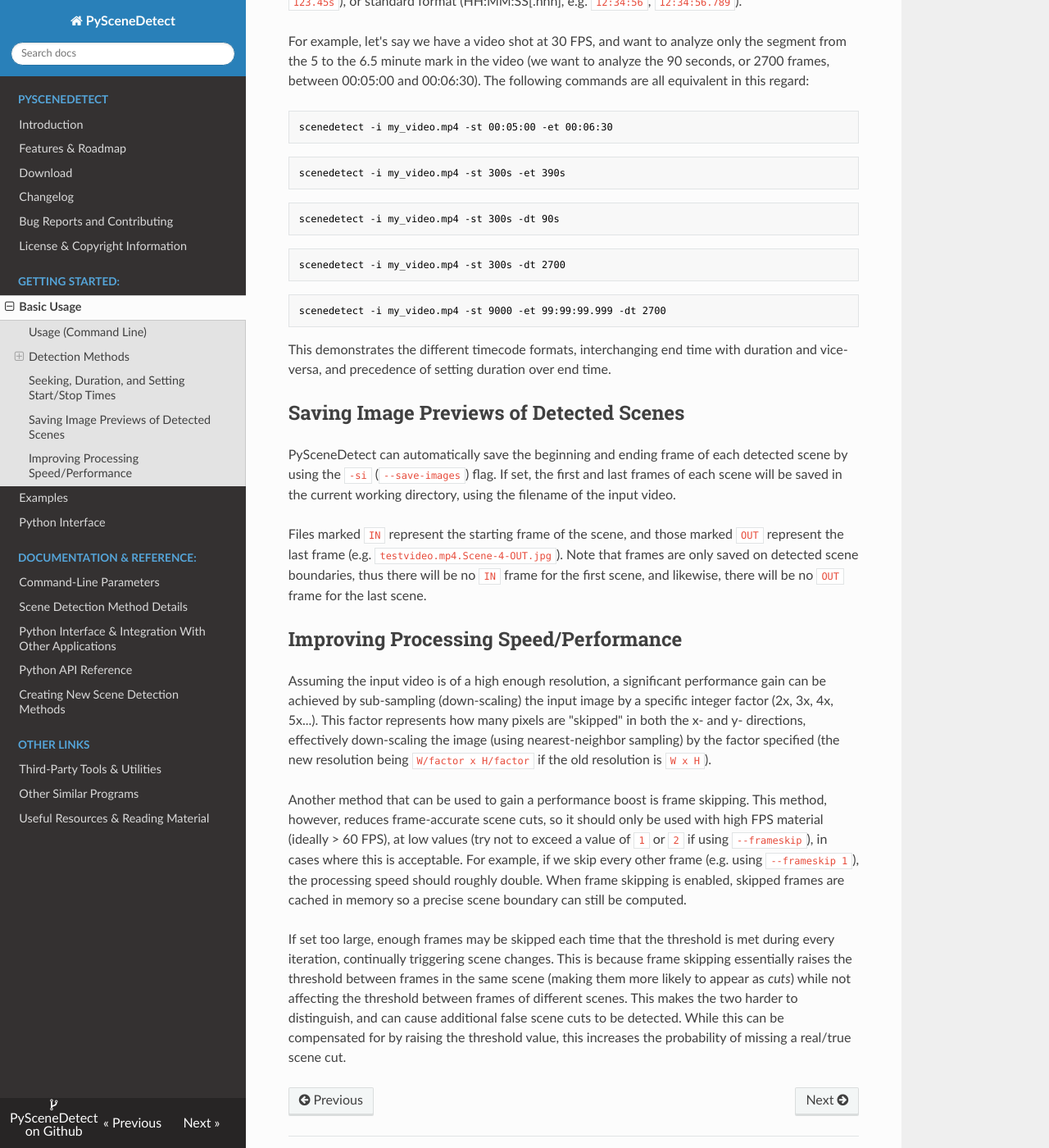
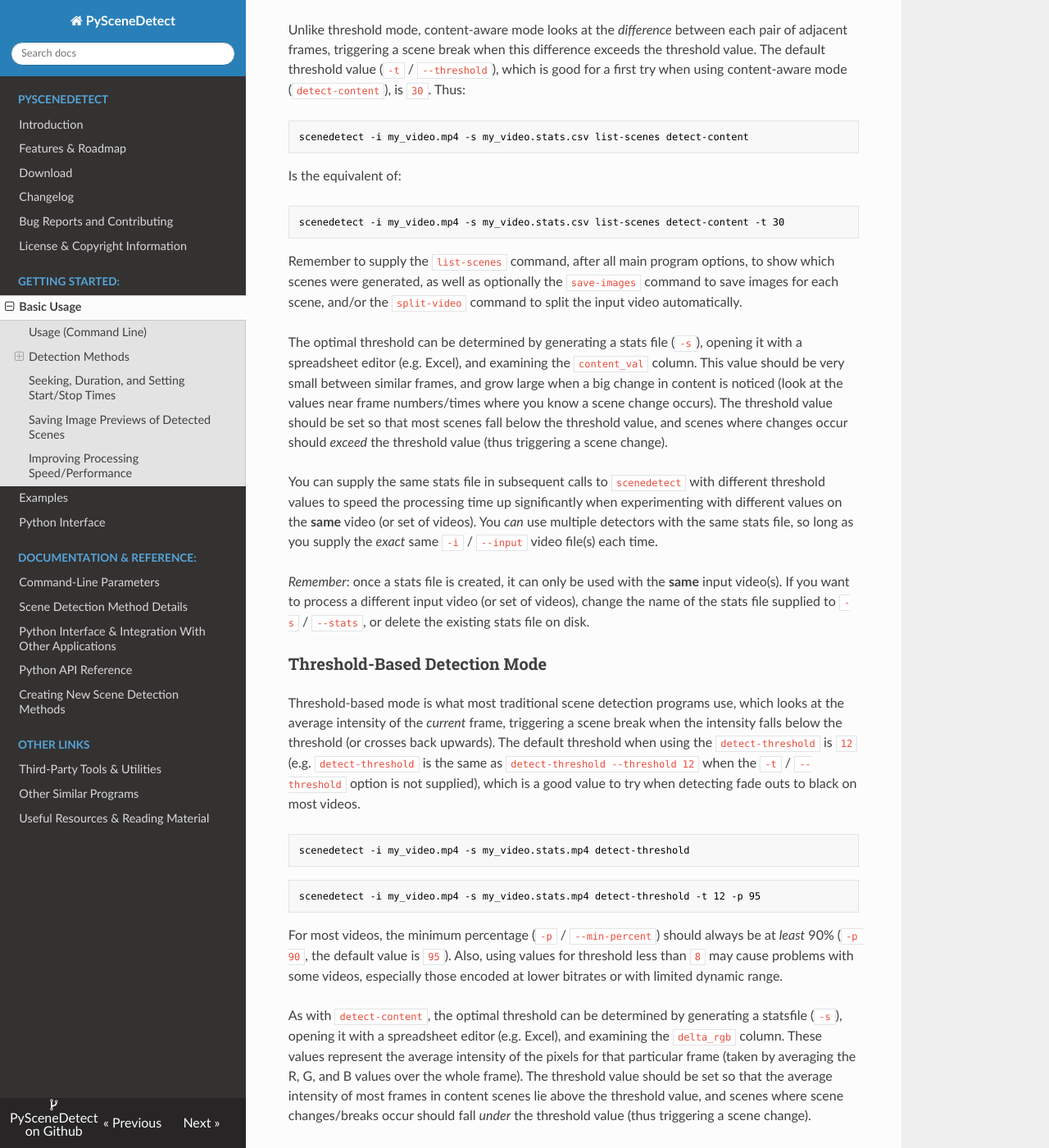
Before and after one commit to vovamushak/PySceneDetect, an MkDocs documentation site: the page built from docs/examples/usage.md, in a window 1280 px wide and 1400 px high, scrolled down 2133 px. Shown: the whole window at 82% size. Built offline with MkDocs 1.6.1, drawn with Linux system fonts in a browser that asks for light colours; nearby versions of some CDN libraries; old or Windows-style settings are respelled for this version of MkDocs; some of the changed text lies outside the part shown.

````diff
--- a/docs/examples/usage.md
+++ b/docs/examples/usage.md
@@ -6,81 +6,130 @@ This page outlines the most commonly used command-line options for using PyScene
 
 ## Usage (Command Line)
 
-Show help information and summary of command-line arguments:
+Basic usage of PySceneDetect is:
 
 ```rst
-scenedetect --help
+scenedetect [global options] [commands + command options]
 ```
 
-Perform content-aware scene detection on a video `my_video.mp4` ([example](usage-example.md)), and display a list of detected scenes:
+For example, to perform content-aware detection on a video, listing all scenes in the console, a text file, *and* saving each detected scene as image files:
 
 ```rst
-scenedetect -i my_video.mp4 -d content -t 30
+scenedetect --input my_video.mp4 --stats my_video.stats.mp4 detect-content list-scenes -o my_video.scene_list.csv save-images -o output_image_dir
 ```
 
-Same as above, but also split the input video into individual clips (starting from `output_scene-001.mkv`):
+Note that there is no particular order to each command, the only requirement is that all global program options appear before the first command, and all options for a given command immediately follow it.
+
+To show a summary of all global options/arguments, and a list of commands:
 
 ```rst
-scenedetect -i my_video.mp4 -d content -t 30 -o output_scene.mkv
+scenedetect help
 ```
 
-In order to effectively use PySceneDetect, you should become familiar with the basic command line options described below - especially the scene detection method/algorithm (`-d` / `--detector`) and the threshold/sensitivity value (`-t` / `--threshold`).  These are described in the following section with respect to each detection method (`content` and `threshold`).  Note that descriptions for all command-line arguments, as well as their default values, can be obtained by running PySceneDetect with the `-h` / `--help` flag.
+You can also type `help command` where `command` is a specific command (e.g. `list-scenes`, `detect-content`).  Also, to show a complete help listing for every command:
+
+```rst
+scenedetect help all
+```
+
+To start off, let's perform content-aware scene detection on a video `my_video.mp4` ([example](usage-example.md)) with the default threshold, and display a list of detected scenes:
+
+```rst
+scenedetect --input my_video.mp4 detect-content list-scenes
+```
+
+Next, the same, but also split the input video into individual clips (starting from `my_video-Scene-001.mp4`):
+
+```rst
+scenedetect --input my_video.mp4 detect-content list-scenes split-video
+```
+
+The `split-video` command requires either `ffmpeg` or `mkvmerge` to be available (if both are, `ffmpeg` is used by default).  PySceneDetect will copy the input video stream at the given scene cuts, which is fairly quick.  However, in some cases, this does not produce accurate output videos, as some video formats only allow splitting on keyframes.  This is especially apparent when some of the scenes are very short in length.
+
+To overcome this, you can also supply the `-p` / `--precise` option to the `split-video` command, which re-encodes the output videos when splitting the video into scenes (this requires `ffmpeg` to be available):
+
+```rst
+scenedetect --input my_video.mp4 detect-content list-scenes split-video
+```
+
+This ensures that each video starts and ends *exactly* at the timecodes PySceneDetect finds.  You can also override the codec arguments manually:
+
+```rst
+scenedetect --input my_video.mp4 detect-content list-scenes split-video --ffmpeg-args "-c:v libx264 -c:a aac"
+```
+
+In order to effectively use PySceneDetect, you should become familiar with the basic command line options described below - especially the scene detection method/algorithm (`detect-content` and `detect-threshold`) and the threshold/sensitivity value for each (both commands have an optional `-t` / `--threshold` value that can be set).  These are described in the following section with respect to each detection method.
+
+Lastly, note that descriptions for all command-line arguments, as well as their default values, can be obtained by running PySceneDetect with the `help` command, `help [command]` for a specific command, or `help all` for a complete help and command listing.
 
 
 ## Detection Methods
 
-There are two main detection methods PySceneDetect uses: `threshold` (comparing each frame to a set black level, useful for detecting cuts and fades to/from black), and `content` (compares each frame sequentially looking for changes in content, useful for detecting fast cuts between video scenes, although slower to process).  Each mode has slightly different parameters, and is described in detail below.
+There are two main detection methods PySceneDetect uses: `detect-threshold` (comparing each frame to a set black level, useful for detecting cuts and fades to/from black), and `detect-content` (compares each frame sequentially looking for changes in content, useful for detecting fast cuts between video scenes, although slower to process).  Each mode has slightly different parameters, and is described in detail below.
 
-In general, use `threshold` mode if you want to detect scene boundaries using fades/cuts in/out to black.  If the video uses a lot of fast cuts between content, and has no well-defined scene boundaries, you should use the `content` mode.  Once you know what detection mode to use, you can try the parameters recommended below, or generate a statistics file (using the `-s` / `--statsfile` flag) in order to determine the correct paramters - specifically, the proper threshold value.
+In general, use `detect-threshold` mode if you want to detect scene boundaries using fades/cuts in/out to black.  If the video uses a lot of fast cuts between content, and has no well-defined scene boundaries, you should use the `detect-content` mode.  Once you know what detection mode to use, you can try the parameters recommended below, or generate a statistics file (using the `-s` / `--stats` flag) in order to determine the correct paramters - specifically, the proper threshold value.
 
 
-### Content-Aware Detection Mode
+### Content-Aware Detection Mode & Stats Files
 
-Unlike threshold mode, content-aware mode looks at the *difference* between each pair of adjacent frames, triggering a scene break when this difference exceeds the threshold value.  A good threshold value to try when using content-aware mode (`-d content`) is `30` (`-t 30`), for example:
+Unlike threshold mode, content-aware mode looks at the *difference* between each pair of adjacent frames, triggering a scene break when this difference exceeds the threshold value.  The default threshold value (`-t` / `--threshold`), which is good for a first try when using content-aware mode (`detect-content`), is `30`.  Thus:
 
 ```rst
-scenedetect -i my_video.mp4 -d content -t 30
+scenedetect -i my_video.mp4 -s my_video.stats.csv list-scenes detect-content
 ```
 
-The optimal threshold can be determined by generating a statsfile (`-s`), opening it with a spreadsheet editor (e.g. Excel), and examining the `delta_hsv_avg` column.  This value should be very small between similar frames, and grow large when a big change in content is noticed (look at the values near frame numbers/times where you know a scene change occurs).  The threshold value should be set so that most scenes fall below the threshold value, and scenes where changes occur should *exceed* the threshold value (thus triggering a scene change).
+Is the equivalent of:
+
+```rst
+scenedetect -i my_video.mp4 -s my_video.stats.csv list-scenes detect-content -t 30
+```
+
+Remember to supply the `list-scenes` command, after all main program options, to show which scenes were generated, as well as optionally the `save-images` command to save images for each scene, and/or the `split-video` command to split the input video automatically.
+
+The optimal threshold can be determined by generating a stats file (`-s`), opening it with a spreadsheet editor (e.g. Excel), and examining the `content_val` column.  This value should be very small between similar frames, and grow large when a big change in content is noticed (look at the values near frame numbers/times where you know a scene change occurs).  The threshold value should be set so that most scenes fall below the threshold value, and scenes where changes occur should *exceed* the threshold value (thus triggering a scene change).
+
+You can supply the same stats file in subsequent calls to `scenedetect` with different threshold values to speed the processing time up significantly when experimenting with different values on the **same** video (or set of videos).  You *can* use multiple detectors with the same stats file, so long as you supply the *exact* same `-i` / `--input` video file(s) each time.
+
+*Remember*: once a stats file is created, it can only be used with the **same** input video(s).  If you want to process a different input video (or set of videos), change the name of the stats file supplied to `-s` / `--stats`, or delete the existing stats file on disk.
 
 
 ### Threshold-Based Detection Mode
 
-Threshold-based mode is what most traditional scene detection programs use, which looks at the average intensity of the *current* frame, triggering a scene break when the intensity falls below the threshold (or crosses back upwards).  A good threshold value to try when using threshold mode (`-d threshold`) is `12` (`-t 12`), with a minimum percentage of at least 90% (`-m 0.9`).  Using values less than `8` may cause problems with some videos (especially those encoded at lower quality bitrates).
+Threshold-based mode is what most traditional scene detection programs use, which looks at the average intensity of the *current* frame, triggering a scene break when the intensity falls below the threshold (or crosses back upwards).  The default threshold when using the `detect-threshold` is `12` (e.g. `detect-threshold` is the same as `detect-threshold --threshold 12` when the `-t` / `--threshold` option is not supplied), which is a good value to try when detecting fade outs to black on most videos.
 
 ```rst
-scenedetect -i my_video.mp4 -d threshold -t 12
+scenedetect -i my_video.mp4 -s my_video.stats.mp4 detect-threshold
 ```
 
-The optimal threshold can be determined by generating a statsfile (`-s`), opening it with a spreadsheet editor (e.g. Excel), and examining the `avg_rgb` column.  These values represent the average intensity of the pixels for that particular frame (taken by averaging the R, G, and B values over the whole frame).  The threshold value should be set so that the average intensity of most frames in content scenes lie above the threshold value, and scenes where scene changes/breaks occur should fall *under* the threshold value (thus triggering a scene change).
+```rst
+scenedetect -i my_video.mp4 -s my_video.stats.mp4 detect-threshold -t 12 -p 95
+```
+
+For most videos, the minimum percentage (`-p` / `--min-percent`) should always be at *least* 90% (`-p 90`, the default value is `95`).  Also, using values for threshold less than `8` may cause problems with some videos, especially those encoded at lower bitrates or with limited dynamic range.
+
+As with `detect-content`, the optimal threshold can be determined by generating a statsfile (`-s`), opening it with a spreadsheet editor (e.g. Excel), and examining the `delta_rgb` column.  These values represent the average intensity of the pixels for that particular frame (taken by averaging the R, G, and B values over the whole frame).  The threshold value should be set so that the average intensity of most frames in content scenes lie above the threshold value, and scenes where scene changes/breaks occur should fall *under* the threshold value (thus triggering a scene change).
 
 
 ## Seeking, Duration, and Setting Start/Stop Times
 
-There are three command line options that control what portion of the video PySceneDetect processes - start time (`-st`), end time (`-et`), and duration (`-dt`).  Specifying both end time and duration is redundant, and in this case, duration overrides end time.  Timecodes can be given in three formats:  exact frame number (e.g. `12345`), number of seconds followed by `s` (e.g. `123s`, `123.45s`), or standard format (HH:MM:SS[.nnn], e.g. `12:34:56`, `12:34:56.789`).
+Specifying the `time` command allows control over what portion of the video PySceneDetect processes.  The `time` command accepts three options: start time (`-s` / `-start`), end time (`-e` / `-end`), and duration (`-d` / `--duration`).  Specifying both end time and duration is redundant, and in this case, duration overrides end time.  Timecodes can be given in three formats:  exact frame number (e.g. `12345`), number of seconds followed by `s` (e.g. `123s`, `123.45s`), or standard format (HH:MM:SS[.nnn], e.g. `12:34:56`, `12:34:56.789`).
 
-For example, let's say we have a video shot at 30 FPS, and want to analyze only the segment from the 5 to the 6.5 minute mark in the video (we want to analyze the 90 seconds, or 2700 frames, between 00:05:00 and 00:06:30).  The following commands are all equivalent in this regard:
-
+For example, let's say we have a video shot at 30 FPS, and want to analyze only the segment from the 5 to the 6.5 minute mark in the video (we want to analyze the 90 seconds [2700 frames] between 00:05:00 and 00:06:30).  The following commands are all thus equivalent in this regard (assuming we are using the content detector):
 
 ```rst
-scenedetect -i my_video.mp4 -st 00:05:00 -et 00:06:30
+scenedetect -i my_video.mp4 time --start 00:05:00 --end 00:06:30 detect-content
 ```
 
 ```rst
-scenedetect -i my_video.mp4 -st 300s -et 390s
+scenedetect -i my_video.mp4 time --start 300s --end 390s detect-content
 ```
 
 ```rst
-scenedetect -i my_video.mp4 -st 300s -dt 90s
+scenedetect -i my_video.mp4 time --start 300s --duration 90s detect-content
 ```
 
 ```rst
-scenedetect -i my_video.mp4 -st 300s -dt 2700
-```
-
-```rst
-scenedetect -i my_video.mp4 -st 9000 -et 99:99:99.999 -dt 2700
+scenedetect -i my_video.mp4 time --start 300s --duration 2700 detect-content
 ```
 
 This demonstrates the different timecode formats, interchanging end time with duration and vice-versa, and precedence of setting duration over end time.
@@ -88,15 +137,23 @@ This demonstrates the different timecode formats, interchanging end time with du
 
 ## Saving Image Previews of Detected Scenes
 
-PySceneDetect can automatically save the beginning and ending frame of each detected scene by using the `-si` (`--save-images`) flag.  If set, the first and last frames of each scene will be saved in the current working directory, using the filename of the input video.
+PySceneDetect can automatically save the beginning and ending frame of each detected scene by using the `save-images` command.  If present, the first and last frames of each scene will be saved in the current working directory, using the filename of the input video.
 
-Files marked `IN` represent the starting frame of the scene, and those marked `OUT` represent the last frame (e.g. `testvideo.mp4.Scene-4-OUT.jpg`).  Note that frames are only saved on detected scene boundaries, thus there will be no `IN` frame for the first scene, and likewise, there will be no `OUT` frame for the last scene.
+Files marked `00` represent the starting frame of the scene, and those marked `01` represent the last frame (e.g. `testvideo.mp4.Scene-4-01.jpg`).  By default, two images are generated.
+
+Coming soon: If more are specified via the `-n` flag, they will start from `00` (the first frame) and be evenly spaced throughout the scene until the last frame, which will be numbered `N-1`.
 
 
 ## Improving Processing Speed/Performance
 
-Assuming the input video is of a high enough resolution, a significant performance gain can be achieved by sub-sampling (down-scaling) the input image by a specific integer factor (2x, 3x, 4x, 5x...).  This factor represents how many pixels are "skipped" in both the x- and y- directions, effectively down-scaling the image (using nearest-neighbor sampling) by the factor specified (the new resolution being `W/factor x H/factor` if the old resolution is `W x H`).
+The following arguments are global program options, and need to be applied before any commands (e.g. `detect-content`, `list-scenes`).  They can be used to achieve performance gains for some source material with a variable loss of accuracy.
 
-Another method that can be used to gain a performance boost is frame skipping.  This method, however, reduces frame-accurate scene cuts, so it should only be used with high FPS material (ideally > 60 FPS), at low values (try not to exceed a value of `1` or `2` if using `--frameskip`), in cases where this is acceptable.  For example, if we skip every other frame (e.g. using `--frameskip 1`), the processing speed should roughly double.  When frame skipping is enabled, skipped frames are cached in memory so a precise scene boundary can still be computed.
+Assuming the input video is of a high enough resolution, a significant performance gain can be achieved by sub-sampling (down-scaling) the input image by a specific integer factor (2x, 3x, 4x, 5x...).  This is applied automatically to some degree based on the input video size, but can be overriden manually with the `-d` / `--downscale` option.
 
-If set too large, enough frames may be skipped each time that the threshold is met during every iteration, continually triggering scene changes.  This is because frame skipping essentially raises the threshold between frames in the same scene (making them more likely to appear as *cuts*) while not affecting the threshold between frames of different scenes.  This makes the two harder to distinguish, and can cause additional false scene cuts to be detected.  While this can be compensated for by raising the threshold value, this increases the probability of missing a real/true scene cut.
+This factor represents how many pixels are "skipped" in both the x- and y- directions, effectively down-scaling the image (using nearest-neighbor sampling) by the factor specified (the new resolution being `W/factor x H/factor` if the old resolution is `W x H`).
+
+Another method that can be used to gain a performance boost is frame skipping.  This method, however, severely reduces frame-accurate scene cuts, so it should only be used with high FPS material (ideally > 60 FPS), at low values (try not to exceed a value of `1` or `2` if using `-fs` / `--frame-skip`), in cases where this is acceptable.  Using the frame skip option also disallows the use of a stats file, which offsets the speed gain if the same video needs to be processed multiple times (e.g. to determine the optimal threshold).
+
+The option still remains, however, for the set of cases where it is still required.  For example, if we skip every other frame (e.g. using `--frame-skip 1`), the processing speed should roughly double.  When frame skipping is enabled, skipped frames are cached in memory so a precise scene boundary can still be computed.
+
+If set too large, enough frames may be skipped each time that the threshold is met during every iteration, continually triggering scene changes.  This is because frame skipping essentially raises the threshold between frames in the same scene (making them more likely to appear as *cuts*) while not affecting the threshold between frames of different scenes.  This makes the two harder to distinguish, and can cause additional false scene cuts to be detected.  While this can be compensated for by raising the threshold value, this increases the probability of missing a real/true scene cut - thus, the use of the `-fs` / `--frame-skip` option is discouraged.
````
Also changed, not shown: 1 other file.
